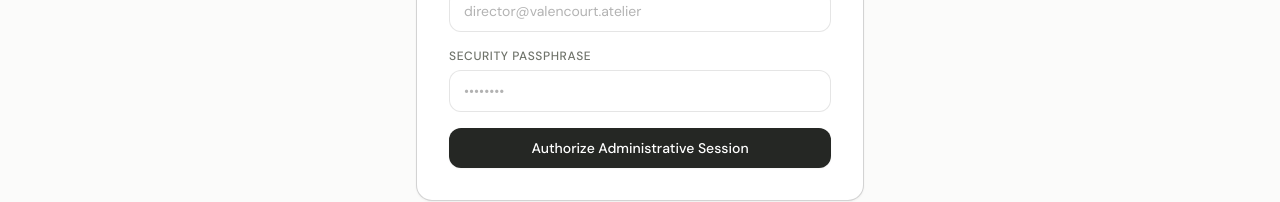
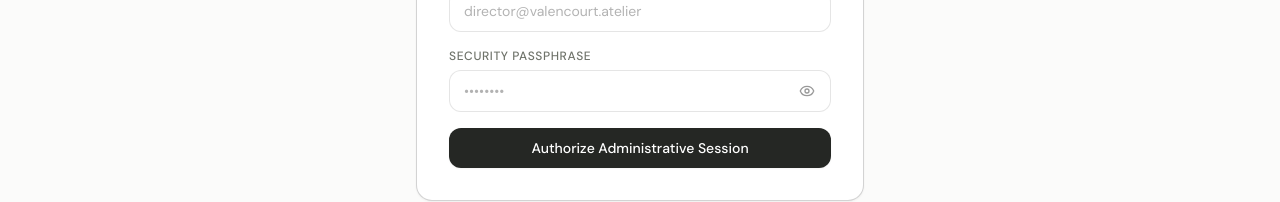
Before and after one commit to gtkrshnapublicarchive/maison-valencourt-custom-fashion-catalog, a Next.js app: page /admin/login in a window 1280 px wide. Shown: the part 443-645 px from the top of the page. Built offline with nearby package versions, Linux system fonts and the light colour scheme; no server answers.

Commit message:
feat: add show password toggle with eye icon in input component

```diff
--- a/src/core/ui/input.tsx
+++ b/src/core/ui/input.tsx
@@ -1,4 +1,7 @@
-import React from 'react';
+'use client';
+
+import React, { useState } from 'react';
+import { Eye, EyeOff } from 'lucide-react';
 
 export interface InputProps extends React.InputHTMLAttributes<HTMLInputElement> {
   label?: string;
@@ -7,8 +10,11 @@
 }
 
 export const Input = React.forwardRef<HTMLInputElement, InputProps>(
-  ({ label, error, hint, className = '', id, ...props }, ref) => {
+  ({ label, error, hint, className = '', id, type, ...props }, ref) => {
     const inputId = id || (label ? label.toLowerCase().replace(/\s+/g, '-') : undefined);
+    const [showPassword, setShowPassword] = useState(false);
+    const isPassword = type === 'password';
+    const effectiveType = isPassword ? (showPassword ? 'text' : 'password') : type;
 
     return (
       <div className="w-full space-y-1.5">
@@ -17,14 +23,28 @@
             {label}
           </label>
         )}
+        <div className="relative">
           <input
             id={inputId}
             ref={ref}
+            type={effectiveType}
             className={`w-full rounded-xl border border-black/10 bg-white px-3.5 py-2.5 text-sm text-editorial-text placeholder:text-black/30 transition-colors focus:border-sage-500 focus:outline-none focus:ring-1 focus:ring-sage-500 disabled:bg-black/5 ${
-            error ? 'border-red-400 focus:border-red-500 focus:ring-red-500' : ''
-          } ${className}`}
+              isPassword ? 'pr-10' : ''
+            } ${error ? 'border-red-400 focus:border-red-500 focus:ring-red-500' : ''} ${className}`}
             {...props}
           />
+          {isPassword && (
+            <button
+              type="button"
+              onClick={() => setShowPassword(!showPassword)}
+              className="absolute right-3 top-1/2 -translate-y-1/2 text-black/40 hover:text-editorial-text focus:outline-none transition-colors p-1"
+              aria-label={showPassword ? 'Hide password' : 'Show password'}
+              tabIndex={-1}
+            >
+              {showPassword ? <EyeOff className="w-4 h-4" /> : <Eye className="w-4 h-4" />}
+            </button>
+          )}
+        </div>
         {hint && !error && <p className="text-xs text-editorial-muted">{hint}</p>}
         {error && <p className="text-xs text-red-600 font-medium">{error}</p>}
       </div>
```
Lines whose indentation alone changed are shown as unchanged.
